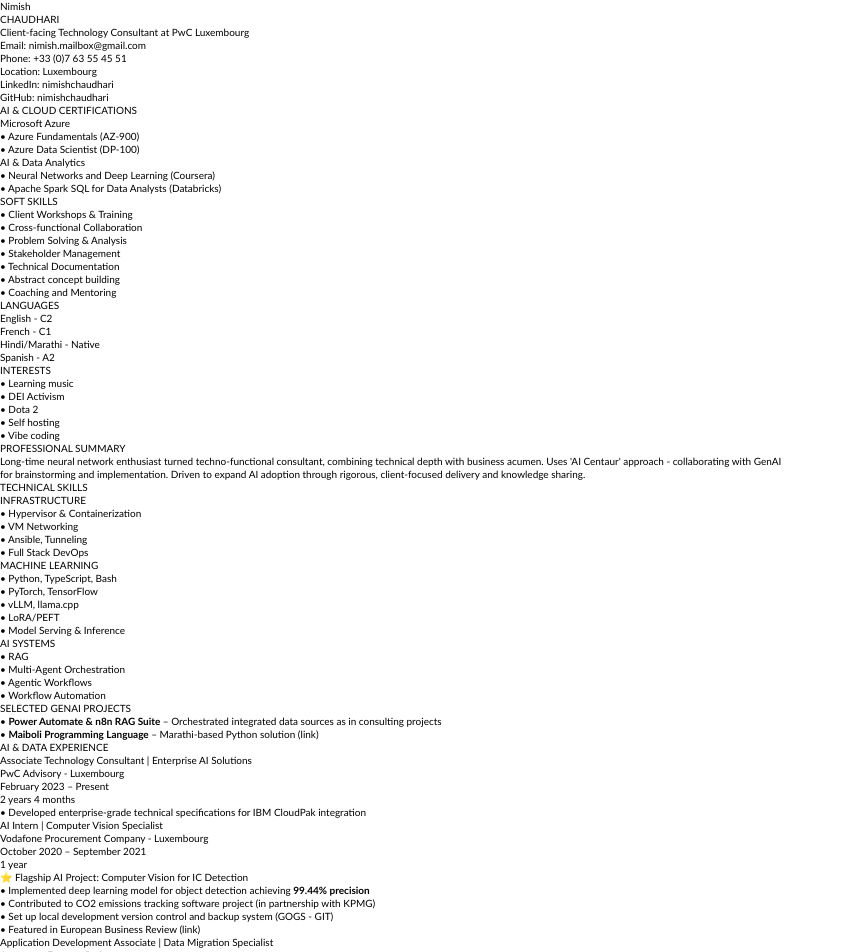
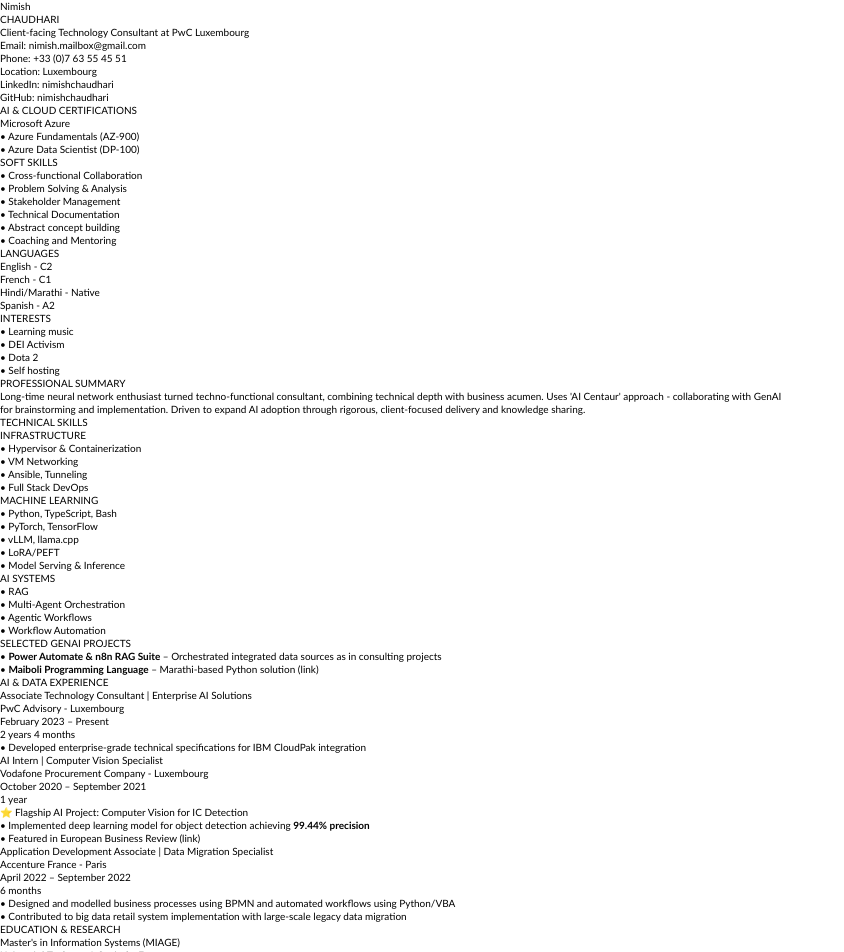
Before and after one commit to nimishchaudhari/CV_NimishChaudhari, a React (Vite) app: page / in a window 1280 px wide. Shown: the top 952 px of the page, without its empty margins (0-844 px from the left). Built offline with nearby package versions, Linux system fonts and the light colour scheme.

Commit message:
Remove: AI & Data Analytics certs, Client Workshops, CO2/KPMG, GOGS, Vibe coding

```diff
--- a/src/components/CV.tsx
+++ b/src/components/CV.tsx
@@ -52,11 +52,6 @@
                 <p className="text-xs text-gray-600">• Azure Fundamentals (AZ-900)</p>
                 <p className="text-xs text-gray-600">• Azure Data Scientist (DP-100)</p>
               </div>
-              <div className="bg-white rounded p-2 shadow-sm">
-                <p className="text-xs font-semibold text-blue-700">AI & Data Analytics</p>
-                <p className="text-xs text-gray-600">• Neural Networks and Deep Learning (Coursera)</p>
-                <p className="text-xs text-gray-600">• Apache Spark SQL for Data Analysts (Databricks)</p>
-              </div>
             </div>
           </div>
 
@@ -66,7 +61,6 @@
               SOFT SKILLS
             </h3>
             <ul className="text-xs space-y-1 ml-2">
-              <li>• Client Workshops & Training</li>
               <li>• Cross-functional Collaboration</li>
               <li>• Problem Solving & Analysis</li>
               <li>• Stakeholder Management</li>
@@ -115,7 +109,6 @@
               <li>• DEI Activism</li>
               <li>• Dota 2</li>
               <li>• Self hosting</li>
-              <li>• Vibe coding</li>
             </ul>
           </div>
         </div>
@@ -209,8 +202,6 @@
               <p className="font-semibold text-xs mb-1 text-blue-700">⭐ Flagship AI Project: Computer Vision for IC Detection</p>
               <ul className="text-xs space-y-0 ml-2">
                 <li>• Implemented deep learning model for object detection achieving <strong>99.44% precision</strong></li>
-                <li>• Contributed to CO2 emissions tracking software project (in partnership with KPMG)</li>
-                <li>• Set up local development version control and backup system (GOGS - GIT)</li>
                 <li>• Featured in European Business Review (<a href="https://www.europeanbusinessreview.com/powering-costing-with-artificial-intelligence-the-case-of-vodafone-procurement/" target="_blank" rel="noopener noreferrer" className="text-blue-600 hover:underline">link</a>)</li>
               </ul>
             </div>
```
Also changed, not shown: 1 other file (tests, documents, lock files or other folders).
